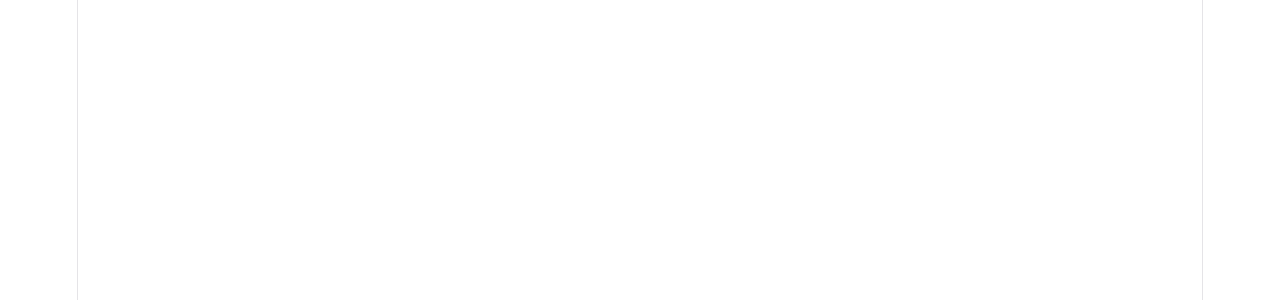
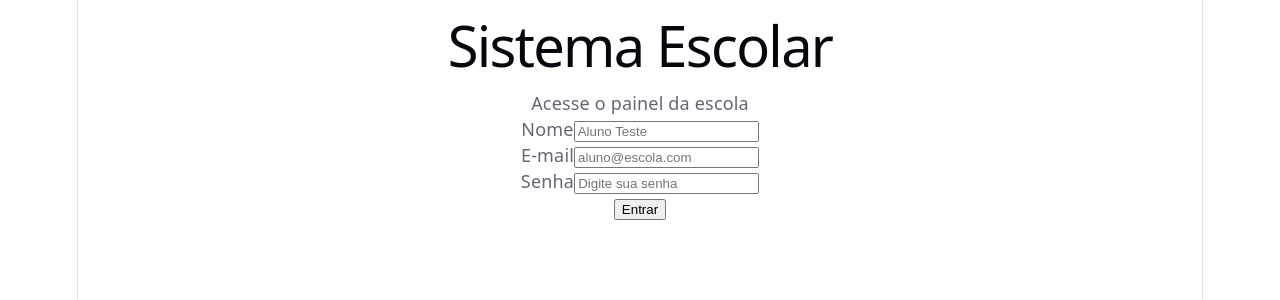
Before and after one commit to YagoSantos29/ProjetoFinal_FullStack, a React (Vite) app in the folder front_end_FullStack/: page / in a window 1280 px wide. Shown: the top 300 px of the page. Built offline with nearby package versions, Linux system fonts and the light colour scheme.

Commit message:
login basico, mexer depois porque ta dificil

```diff
--- /dev/null
+++ b/front_end_FullStack/pages/login.jsx
@@ -0,0 +1,83 @@
+import { useState } from "react";
+
+function Login() {
+  const [nome, setNome] = useState("");
+  const [email, setEmail] = useState("");
+  const [senha, setSenha] = useState("");
+  const [erro, setErro] = useState("");
+  const [sucesso, setSucesso] = useState("");
+
+  const handleSubmit = (event) => {
+    event.preventDefault();
+
+    if (!nome.trim() || !email.trim() || !senha.trim()) {
+      setErro("Preencha o nome, o e-mail e a senha para entrar.");
+      setSucesso("");
+      return;
+    }
+
+    if (
+      nome.trim().toLowerCase() === "aluno_teste" &&
+      email.trim().toLowerCase() === "aluno@escola.com" &&
+      senha === "123456"
+    ) {
+      setSucesso(`Login realizado com sucesso! Bem-vindo, ${nome}.`);
+      setErro("");
+    } else {
+      setErro("Credenciais inválidas. Use nome: Aluno Teste, e-mail: aluno@escola.com e senha: 123456.");
+      setSucesso("");
+    }
+  };
+
+  return (
+    <div>
+      <h1>Sistema Escolar</h1>
+      <p>Acesse o painel da escola</p>
+
+      <form onSubmit={handleSubmit}>
+        <div>
+          <label htmlFor="nome">Nome</label>
+          <input
+            id="nome"
+            type="text"
+            value={nome}
+            onChange={(event) => setNome(event.target.value)}
+            placeholder="Aluno Teste"
+            required
+          />
+        </div>
+
+        <div>
+          <label htmlFor="email">E-mail</label>
+          <input
+            id="email"
+            type="email"
+            value={email}
+            onChange={(event) => setEmail(event.target.value)}
+            placeholder="aluno@escola.com"
+            required
+          />
+        </div>
+
+        <div>
+          <label htmlFor="senha">Senha</label>
+          <input
+            id="senha"
+            type="password"
+            value={senha}
+            onChange={(event) => setSenha(event.target.value)}
+            placeholder="Digite sua senha"
+            required
+          />
+        </div>
+
+        <button type="submit">Entrar</button>
+
+        {erro ? <p>{erro}</p> : null}
+        {sucesso ? <p>{sucesso}</p> : null}
+      </form>
+    </div>
+  );
+}
+
+export default Login;
--- a/front_end_FullStack/src/App.jsx
+++ b/front_end_FullStack/src/App.jsx
@@ -1,17 +1,8 @@
-import { useState } from 'react'
-import reactLogo from './assets/react.svg'
-import viteLogo from './assets/vite.svg'
-import heroImg from './assets/hero.png'
 import './App.css'
+import Login from '../pages/login'
 
 function App() {
-  const [count, setCount] = useState(0)
-
-  return (
-    <>
-
-    </>
-  )
+  return <Login />
 }
 
 export default App
```
Also changed, not shown: front_end_FullStack/pages/dashBoard.css (added), front_end_FullStack/pages/dashBoard.jsx (added), front_end_FullStack/pages/login.css (added).
